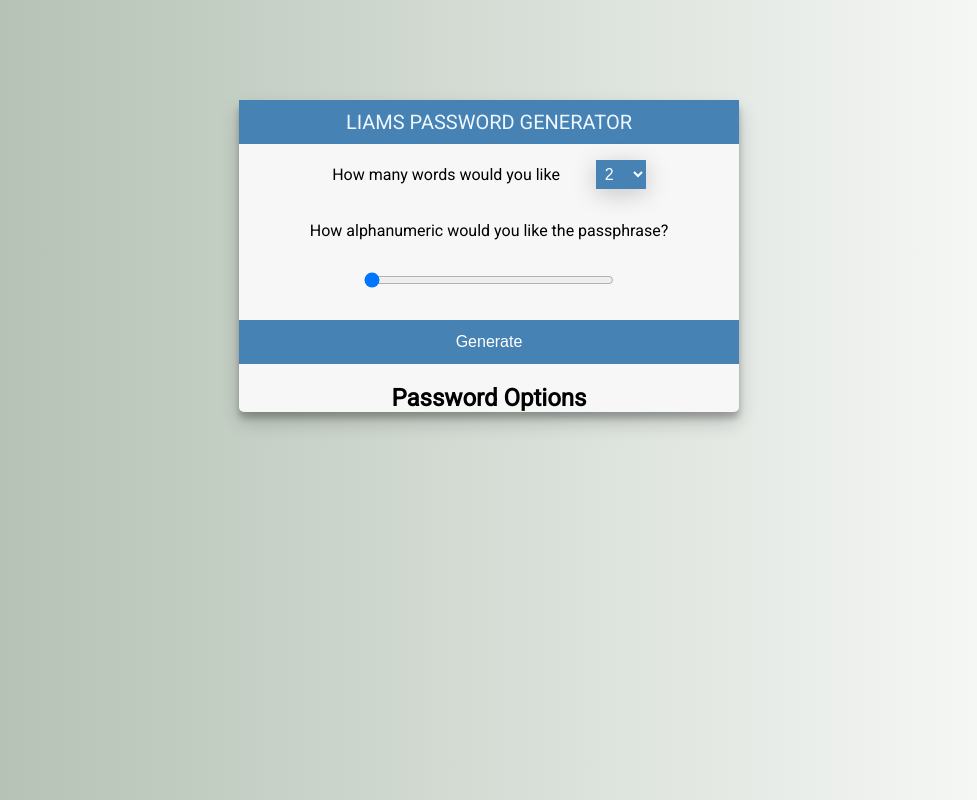
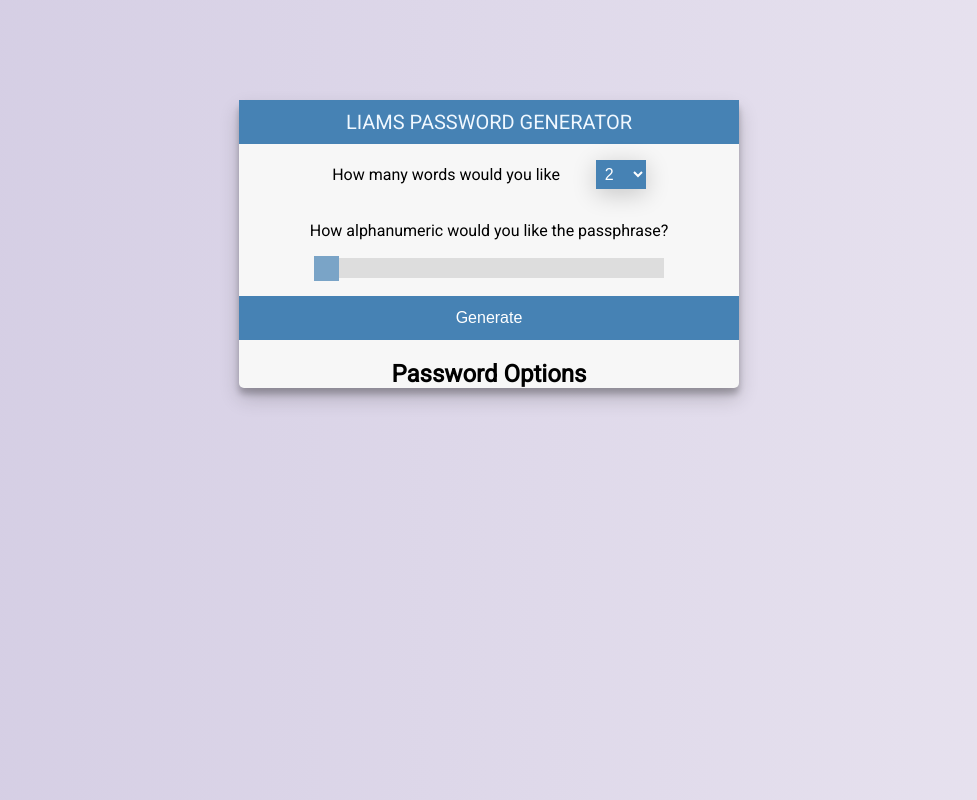
Before and after one commit to lwears/JavaScript-Password-Generator, a plain HTML site: page index.html in a window 1280 px wide. Shown: the whole page, without its empty margins (151-1128 px from the left). Drawn offline with Linux system fonts and the light colour scheme.

Commit message:
updating styles

```diff
--- a/index.html
+++ b/index.html
@@ -5,7 +5,7 @@
     <meta http-equiv="X-UA-Compatible" content="ie=edge">
     <link href="https://fonts.googleapis.com/css?family=Roboto&display=swap" rel="stylesheet">
     <link rel="stylesheet" href="styles.css">
-    <title>Document</title>
+    <title>Pass Generator</title>
 </head>
 <body>
     <div id="container">
@@ -24,9 +24,9 @@
 
 
         <div class="">
-        <p class="">How alphanumeric would you like the passphrase?</p>
+            <p class="">How alphanumeric would you like the passphrase?</p>
             <div class="test">
-                <input type="range" min="0" max="6" value="0" class="test" id="sliderRange">
+                <input type="range" min="0" max="6" value="0" class="slider" id="sliderRange">
             </div>
         </div>
 
--- a/styles.css
+++ b/styles.css
@@ -1,10 +1,10 @@
 body {
-	background: #abbaab; /* fallback for old browsers */
-	background: -webkit-linear-gradient(to left, #ffffff, #abbaab); /* Chrome 10-25, Safari 5.1-6 */
+	background: #d3cce3; /* fallback for old browsers */
+	background: -webkit-linear-gradient(to right, #d3cce3, #e9e4f0); /* Chrome 10-25, Safari 5.1-6 */
 	background: linear-gradient(
-		to left,
-		#ffffff,
-		#abbaab
+		to right,
+		#d3cce3,
+		#e9e4f0
 	); /* W3C, IE 10+/ Edge, Firefox 16+, Chrome 26+, Opera 12+, Safari 7+ */
 	font-family: 'Roboto', sans-serif;
 	text-align: center;
@@ -74,3 +74,34 @@ h1 {
 	cursor: pointer;
 	width: 100%;
 }
+
+.slider {
+	-webkit-appearance: none;
+	width: 70%;
+	height: 20px;
+	background: #d3d3d3;
+	outline: none;
+	opacity: 0.7;
+	-webkit-transition: .2s;
+	transition: opacity .2s;
+}
+
+.slider:hover {
+	opacity: 1;
+}
+
+.slider::-webkit-slider-thumb {
+	-webkit-appearance: none;
+	appearance: none;
+	width: 25px;
+	height: 25px;
+	background: steelblue;
+	cursor: pointer;
+}
+
+.slider::-moz-range-thumb {
+	width: 25px;
+	height: 25px;
+	background: steelblue;
+	cursor: pointer;
+}
```
